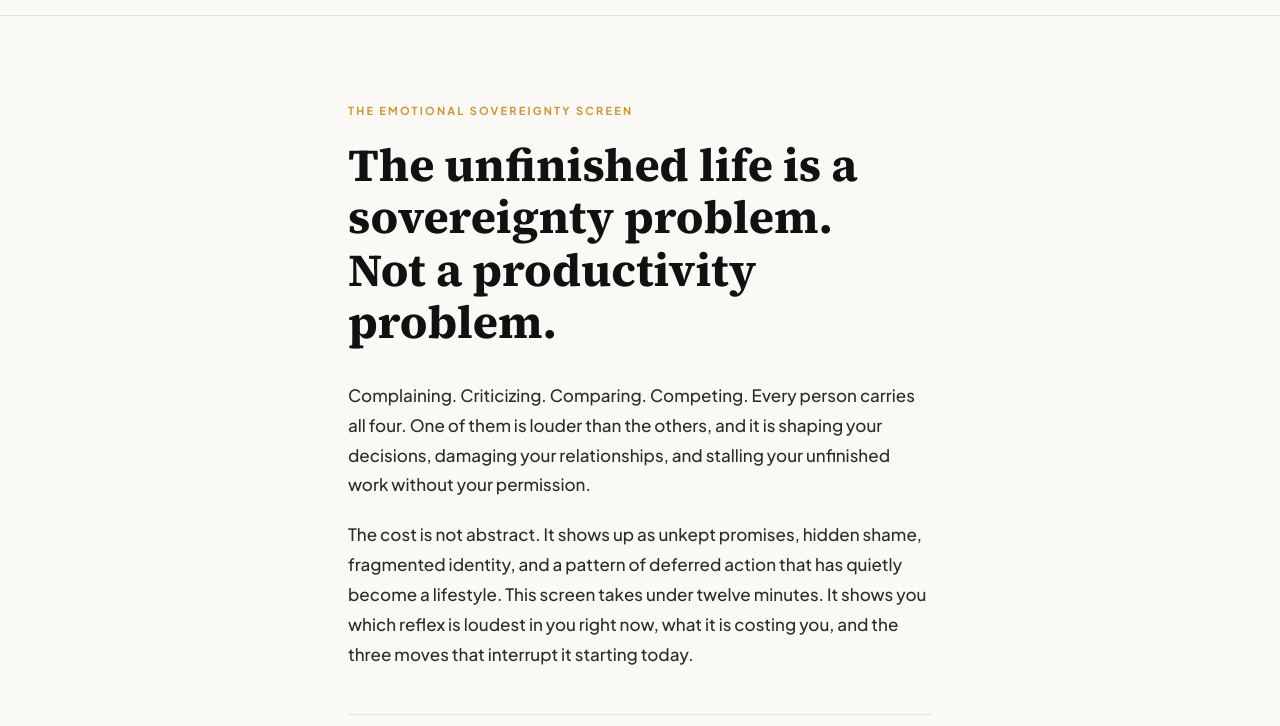
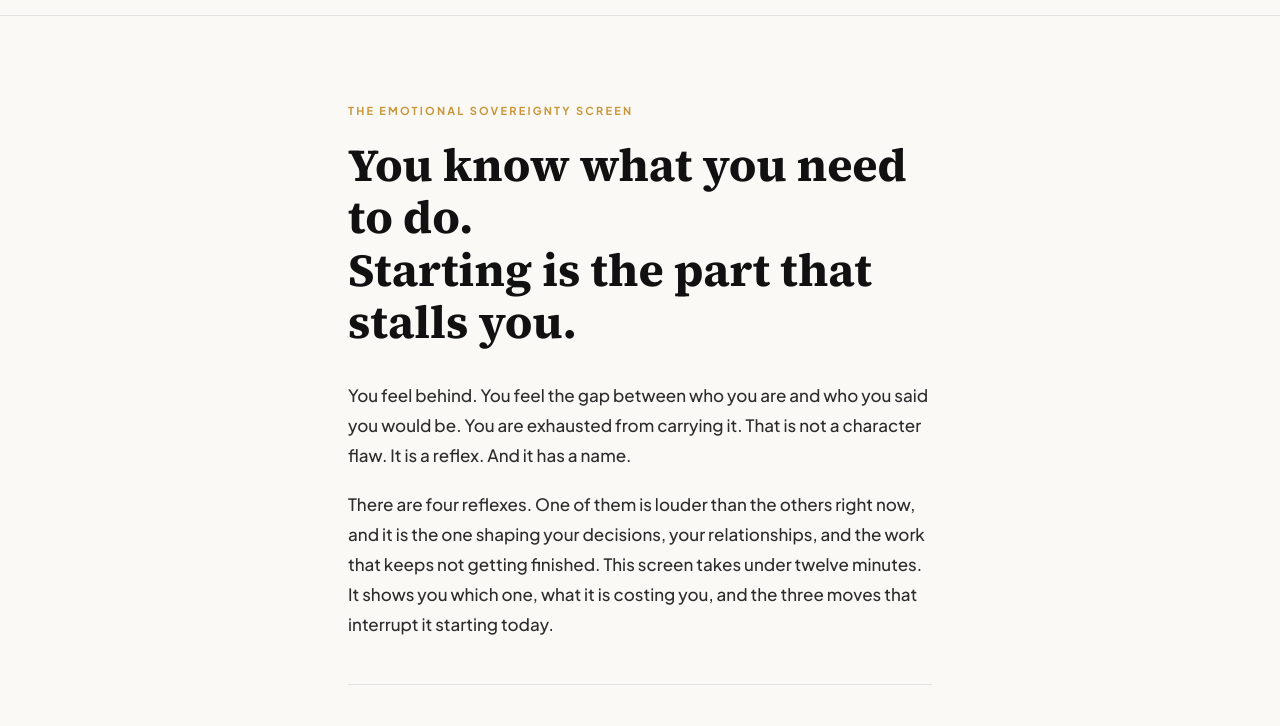
Before and after one commit to JMKing360/4c-reflex-screen, a plain HTML site: page index.html in a window 1280 px wide. Shown: the part 36-762 px from the top of the page. Drawn offline with nearby package versions, Linux system fonts and the light colour scheme.

Commit message:
Pain-first framing: KOORA/UNFINISHED architecture, East Africa voice

```diff
--- a/index.html
+++ b/index.html
@@ -798,9 +798,9 @@ body {
 <div id="screen-intro" class="screen active">
   <div class="wrap">
     <span class="eyebrow">The Emotional Sovereignty Screen</span>
-    <h1 class="intro-h1">The unfinished life is a sovereignty problem.<br>Not a productivity problem.</h1>
-    <p class="intro-body">Complaining. Criticizing. Comparing. Competing. Every person carries all four. One of them is louder than the others, and it is shaping your decisions, damaging your relationships, and stalling your unfinished work without your permission.</p>
-    <p class="intro-body">The cost is not abstract. It shows up as unkept promises, hidden shame, fragmented identity, and a pattern of deferred action that has quietly become a lifestyle. This screen takes under twelve minutes. It shows you which reflex is loudest in you right now, what it is costing you, and the three moves that interrupt it starting today.</p>
+    <h1 class="intro-h1">You know what you need to do.<br>Starting is the part that stalls you.</h1>
+    <p class="intro-body">You feel behind. You feel the gap between who you are and who you said you would be. You are exhausted from carrying it. That is not a character flaw. It is a reflex. And it has a name.</p>
+    <p class="intro-body">There are four reflexes. One of them is louder than the others right now, and it is the one shaping your decisions, your relationships, and the work that keeps not getting finished. This screen takes under twelve minutes. It shows you which one, what it is costing you, and the three moves that interrupt it starting today.</p>
     <div class="intro-rule"></div>
     <p class="intro-instruction"><strong>30 statements. Four options each.</strong> Read each statement and choose the option that is most true for you right now, not who you want to be. The more honest you are, the more useful the result.</p>
     <div class="name-block">
```
